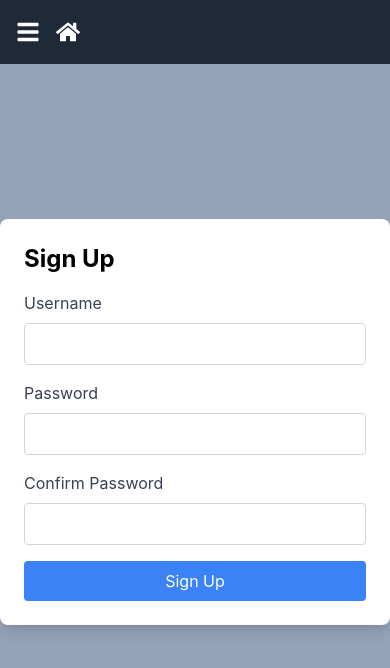
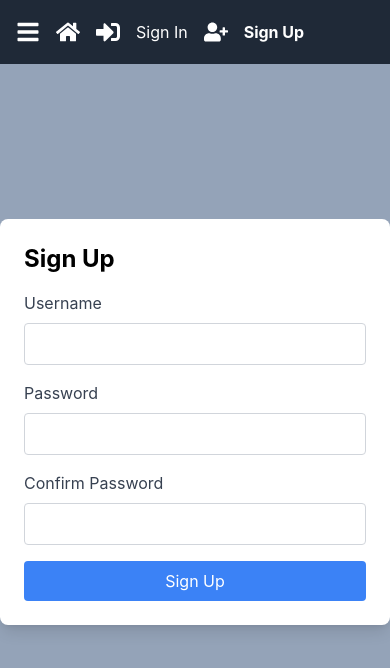
Before and after one commit to JAmcevoy/LearnWithMe, a React (Create React App) app: page /signup in a window 390 px wide. Both pictures are taken after a click on the button 28 px from the left and 32 px from the top of the page. Shown: the top 668 px of the page. Built offline with nearby package versions, Linux system fonts and the light colour scheme; no server answers.

Commit message:
Added more icons to the nav for smaller screens

```diff
--- a/src/components/Sidebar.js
+++ b/src/components/Sidebar.js
@@ -41,6 +41,38 @@ function Sidebar({ isOpen, isMobile }) {
                                 <FaUsers size={24} />
                             </NavLink>
                         )}
+                        {currentUser && (
+                            <NavLink
+                            to="/posts/create"
+                            className="text-white"
+                        >
+                            <FaPlusCircle size={24} />
+                        </NavLink>
+                        )}
+                        {!currentUser && (
+                                    <>
+                                        <li className="flex items-center justify-center">
+                                            <NavLink
+                                                to="/signin"
+                                                className="flex items-center text-white"
+                                                activeClassName="font-bold"
+                                            >
+                                                <FaSignInAlt size={24} />
+                                                {isSidebarOpen && <span className="ml-4">Sign In</span>}
+                                            </NavLink>
+                                        </li>
+                                        <li className="flex items-f justify-center">
+                                            <NavLink
+                                                to="/signup"
+                                                className="flex items-left text-white"
+                                                activeClassName="font-bold"
+                                            >
+                                                <FaUserPlus size={24} />
+                                                {isSidebarOpen && <span className="ml-4">Sign Up</span>}
+                                            </NavLink>
+                                        </li>
+                                    </>
+                                )}
                     </div>
                 )}
             </div>
--- a/src/pages/Circles/InterestCircles.js
+++ b/src/pages/Circles/InterestCircles.js
@@ -118,7 +118,7 @@ const InterestCircles = () => {
   return (
     <div className="min-h-screen flex flex-col">
       <div className="p-6 lg:pr-20 flex-grow">
-        <h1 className="text-4xl font-bold text-center text-gray-700 leading-relaxed mb-8">
+        <h1 className="text-4xl font-bold text-center text-gray-700 leading-relaxed mb-8 mt-10 sm:mt-3">
           Interest Circles
         </h1>
         <div className="grid grid-cols-2 sm:grid-cols-3 md:grid-cols-3 lg:grid-cols-4 gap-8">
@@ -154,7 +154,6 @@ const InterestCircles = () => {
   );
 };
 
-
 const CircleCard = ({ circle, onClick, onInfoClick, onEditClick }) => (
   <div
     className="relative flex items-center justify-center cursor-pointer"
@@ -188,7 +187,6 @@ const CircleCard = ({ circle, onClick, onInfoClick, onEditClick }) => (
   </div>
 );
 
-
 const CreateCircleButton = ({ onClick }) => (
   <button
     onClick={onClick}
@@ -198,7 +196,6 @@ const CreateCircleButton = ({ onClick }) => (
     <span className="text-lg font-semibold">Create Circle</span>
   </button>
 );
-
 
 const Modal = ({
   type,
```
